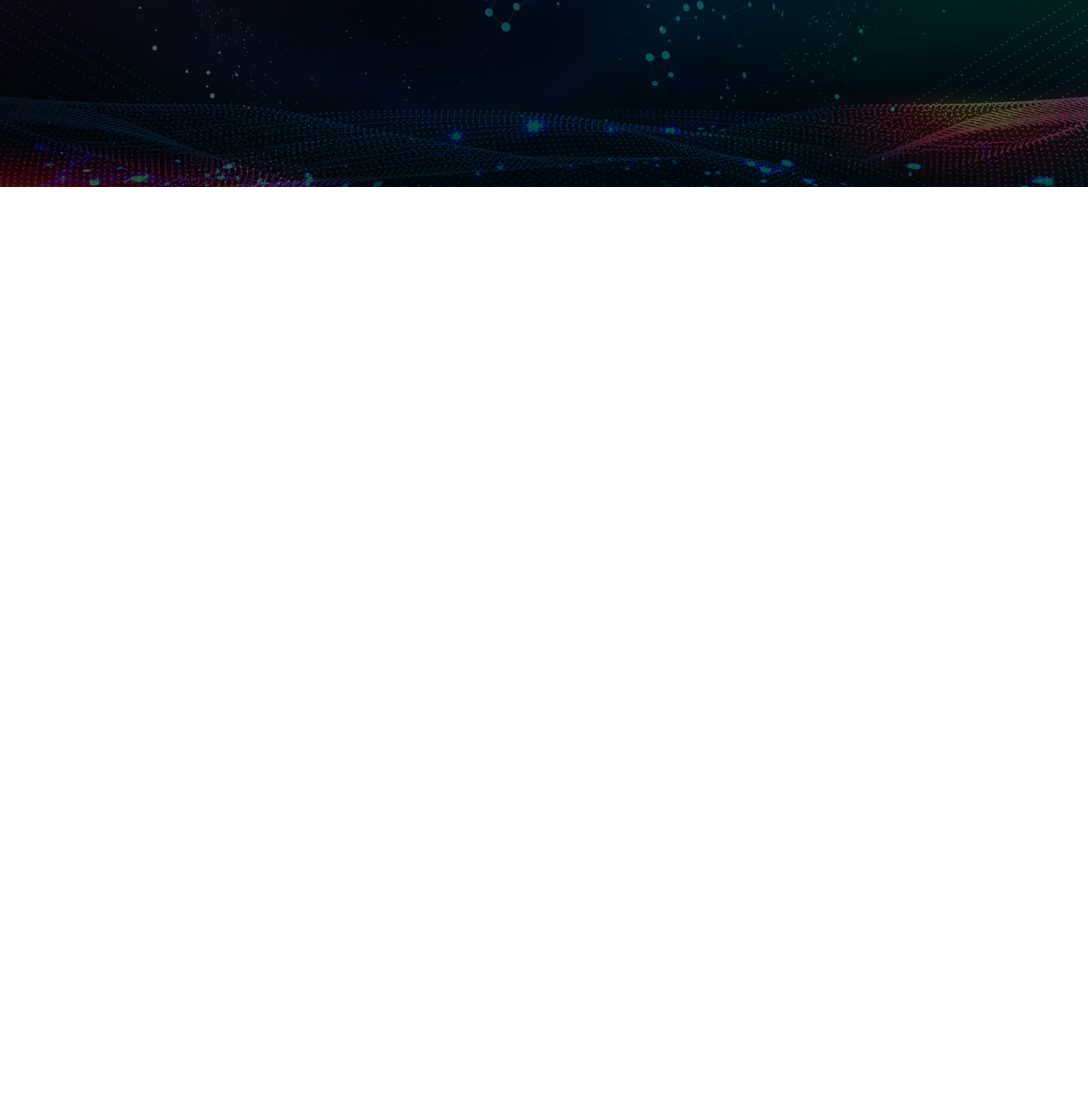
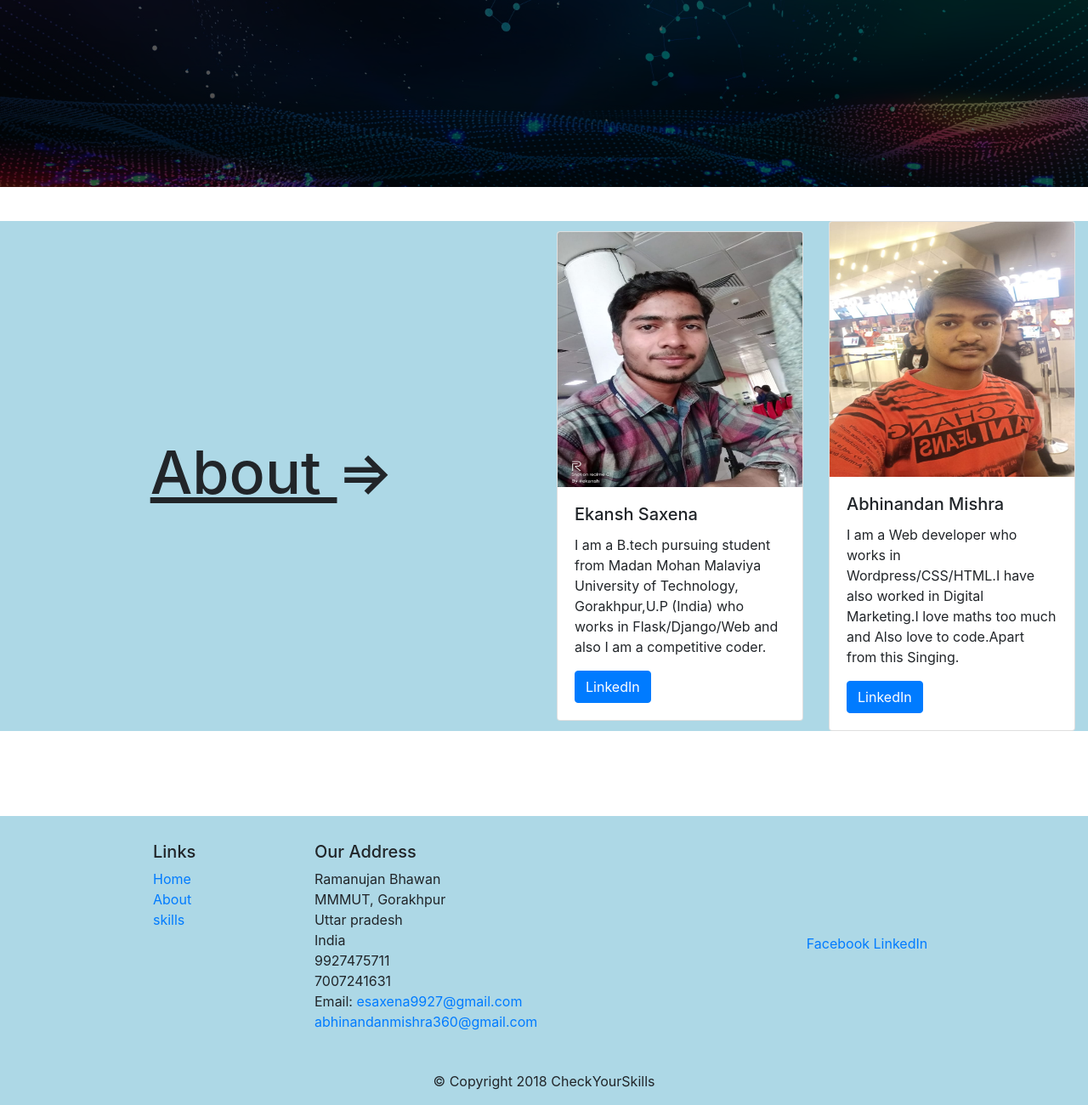
Before and after one commit to EKabhi/SkillCheckingHacks, a website: page index.html in a window 1280 px wide. Shown: the part 580-1880 px from the top of the page at 85% size. Before the commit the page ends 800 px from the top, so only its background shows below. Drawn offline with nearby package versions, Linux system fonts and the light colour scheme.

Commit message:
all set pulled

```diff
--- a/css/signup.css
+++ b/css/signup.css
@@ -6,7 +6,7 @@
 .box{
     height: 100%;
     width: 100%;
-    background:url("img\banner.jpg");
+    background:url("../img/banner.jpg");
     background-position: center;
     background-size: cover;
     position: absolute;
@@ -75,7 +75,7 @@
     border-top: 0;
     border-bottom: 1px solid #999;
     border-right: 0;
-    outline: nome;
+    outline: none;
     background: transparent;
 }
 .submit{
--- /dev/null
+++ b/css/styles-below-hero.scss
@@ -0,0 +1,19 @@
+#about{
+	.row{
+	margin-top: 50px;
+	}
+}
+%message {
+	font-size: 70px;
+	font-weigth: bold;
+	text-align:center;
+	}
+#about .row h1{
+@extend %message;
+}
+.footer{
+	margin-top: 100px;
+	background-color:lightblue;
+	.container .row{
+	padding-top:30px;}
+}
--- a/index.html
+++ b/index.html
@@ -8,12 +8,13 @@
 	<link rel="stylesheet" href="node_modules/Bootstrap/dist/css/bootstrap.min.css">
 	<link href='https://fonts.googleapis.com/css?family=Acme' rel='stylesheet'>
     <link rel="stylesheet" href="css/styles.css">
+    <link rel="stylesheet" href="css/style2.css">
 </head>
 
 <body>
 	<!--******************HEADER*****************-->
 	<header>
-		<div  class="container-fluid">
+		<div class="container-fluid">
 			<div class="row">
 				<div class="col-12 col-sm-6">
 					<img src="img/logo.png" heigth=70px width=70px>
@@ -21,7 +22,7 @@
 				<div class="col-12 col-sm-6">
 					<div class="row justify-content-center">
 						<div class="col-12 col-sm offset-4"><a href="#">Home</a></div>
-						<div class="col-12 col-sm"><a href="about.html">About</a></div>
+						<div class="col-12 col-sm"><a href="#about">About</a></div>
 						<div class="col-12 col-sm"><a href="#">Contact</a></div>
 						<div class="col-12 col-sm"><a href="#">Skills</a></div>
 
@@ -38,12 +39,84 @@
 					<h1>Welcome to CheckYourSkills</h1>
 					<h3>Which skill do you want to check Today?</h3>
 					<div class="container">
-					<h2><a href="loginpage.html">Get Started</a></h2>
+					<h2><a href="#">Get Started</a></h2>
 				</div>
 				</div>
 			</div>
 		</div>
 	</section>
 
+	<!-- ***************About*********************** -->
+	<section id="about">
+		<div class="container-fluid">
+		<div class="row d-flex align-items-center ">
+			<div class="col-sm-6">
+			<h1 id="head_about"><u>About </u>&#8658; </h1>
+			</div>
+			<div class="col-sm-3 d-flex ">
+				<div id="card1" class="card" style="width: 20rem;">
+		  			<img class="card-img-top" src="img/about1.jpeg" alt="Card image cap" height=300px>
+			  		<div class="card-body">
+			    		<h5 class="card-title">Ekansh Saxena</h5>
+			    		<p class="card-text">I am a B.tech pursuing student from Madan Mohan Malaviya University of Technology, Gorakhpur,U.P (India) who works in Flask/Django/Web and also I am a competitive coder.</p>
+			    		<a href="https://www.linkedin.com/in/ekansh-saxena-a9b163197" class="btn btn-primary">LinkedIn</a>
+			  		</div>
+				</div>
+			</div>
+			<div class="col-sm-3 d-flex">
+				<div class="card" style="width: 20rem;">
+		  			<img class="card-img-top" src="img/about2.jpeg" alt="Card image cap" height=300px>
+			  		<div class="card-body">
+			    		<h5 class="card-title">Abhinandan Mishra</h5>
+			    		<p class="card-text">I am a Web developer who works in Wordpress/CSS/HTML.I have also worked in Digital Marketing.I love maths too much and Also love to code.Apart from this Singing.
+						</p>
+			    		<a href="https://www.linkedin.com/in/abhinandan-mishra-174839167" class="btn btn-primary">LinkedIn</a>
+			  		</div>
+				</div>
+			</div>
+		</div>
+	</section>
+<!-- ******************Footer***********************-->
+	<footer class="footer">
+        <div class="container">
+            <div class="row">
+                <div class="col-4 offset-1 col-sm-2">
+                    <h5>Links</h5>
+                    <ul class="list-unstyled">
+                        <li><a href="#">Home</a></li>
+                        <li><a href="#about">About</a></li>
+                        <li><a href="#">skills</a></li>
+                    </ul>
+                </div>
+                <div class="col-7 col-sm-5">
+                    <h5>Our Address</h5>
+                    <address>
+		              Ramanujan Bhawan<br>
+		              MMMUT, Gorakhpur<br>
+		              Uttar pradesh<br>
+		              India<br>
+		              9927475711<br>
+		              7007241631<br>
+		              Email: <a href="mailto:esaxena9927@gmail.com">esaxena9927@gmail.com</a><br>
+		              <a href="mailto:abhinandanmishra360@gmail.com">abhinandanmishra360@gmail.com</a>
+		           </address>
+                </div>
+                <div class="col-12 col-sm-4 align-self-center">
+                    <div class="text-center">
+                        <a href="http://www.facebook.com/profile.php?id=">Facebook</a>
+                        <a href="http://www.linkedin.com/in/">LinkedIn</a>
+                    </div>
+                </div>
+           </div>
+           <div class="row justify-content-center">
+                <div class="col-auto">
+                    <p>© Copyright 2018 CheckYourSkills</p>
+                </div>
+           </div>
+        </div>
+    </footer>
+        <script src="node_modules/jquery/dist/jquery.slim.min.js"></script>
+    <script src="node_modules/popper.js/dist/umd/popper.min.js"></script>
+    <script src="node_modules/bootstrap/dist/js/bootstrap.min.js"></script>
 </body>
 </html>
```
Also changed, not shown: css/style2.css (added), img/about1.jpeg (added), img/about2.jpeg (added), img/my.jpeg (added), 1 other file.
